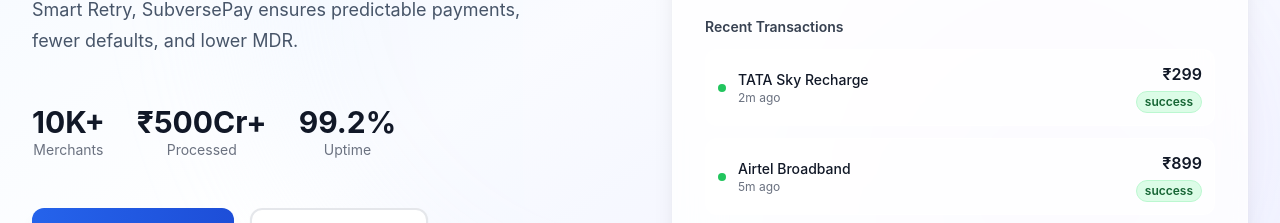
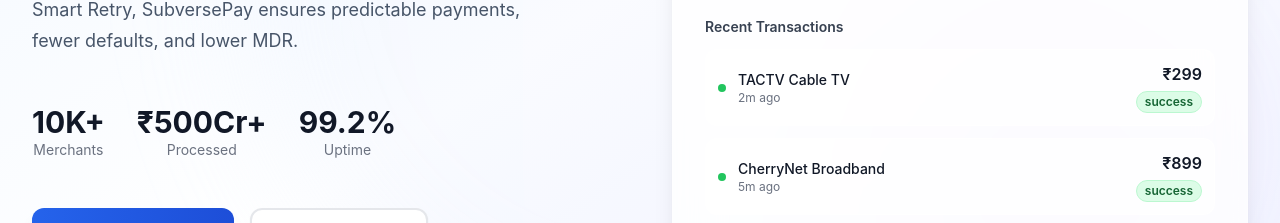
Before and after one commit to croydon-cell/Spay-web, a React (Create React App) app: page /#landing in a window 1280 px wide. Shown: the part 547-770 px from the top of the page. Built offline with nearby package versions, Linux system fonts and the light colour scheme.

Commit message:
Update transaction names to TACTV Cable TV and CherryNet Broadband

```diff
--- a/src/components/HeroSection.tsx
+++ b/src/components/HeroSection.tsx
@@ -154,8 +154,8 @@ const HeroSection: React.FC = () => {
                 <div className="space-y-3">
                   <div className="text-sm font-semibold text-gray-700 mb-3">Recent Transactions</div>
                   {[
-                    { name: 'TATA Sky Recharge', amount: '₹299', status: 'success', time: '2m ago' },
-                    { name: 'Airtel Broadband', amount: '₹899', status: 'success', time: '5m ago' },
+                    { name: 'TACTV Cable TV', amount: '₹299', status: 'success', time: '2m ago' },
+                    { name: 'CherryNet Broadband', amount: '₹899', status: 'success', time: '5m ago' },
                     { name: 'Gold Gym Membership', amount: '₹2,500', status: 'retry', time: '8m ago' }
                   ].map((transaction, index) => (
                     <div key={index} className="flex items-center justify-between p-3 bg-white/60 rounded-xl border border-white/40 hover:bg-white/80 transition-all duration-200">
```
